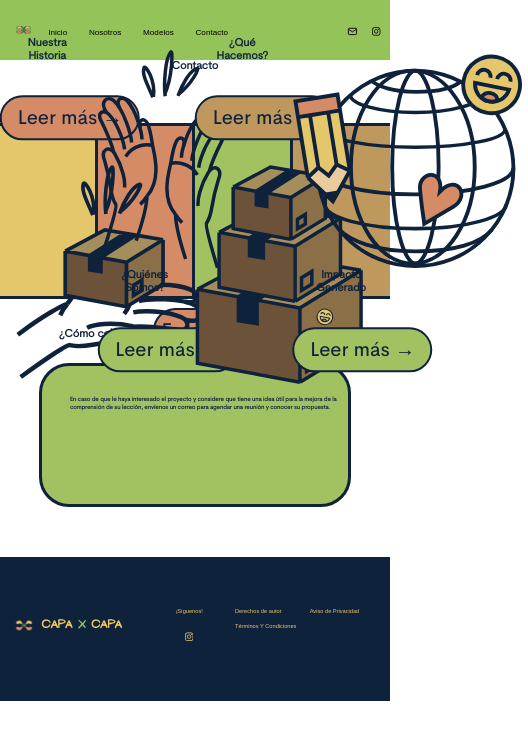
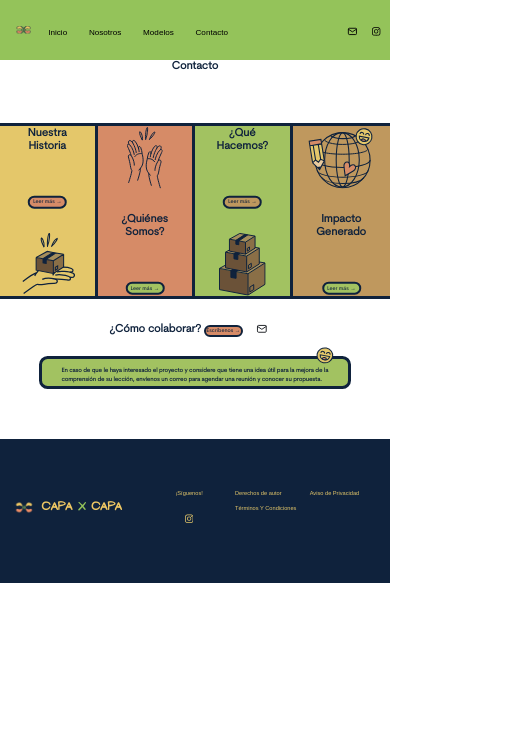
Before and after one commit to reginardzss/CapaXCapa, a React (Create React App) app in the folder capaxcapa-react/: page /contacto in a window 390 px wide. Shown: the top 740 px of the page, 528 px wide, since content can reach past the window. Built offline with nearby package versions, Linux system fonts and the light colour scheme.

Commit message:
Correcciones Previo a Footer
Se arreglan tamaños y aspectos de la responsividad de la página.

```diff
--- a/capaxcapa-react/src/components/MenuFooter.js
+++ b/capaxcapa-react/src/components/MenuFooter.js
@@ -24,7 +24,7 @@ function MenuFooter(){
             </div>
             <div className='div-menu' style={{ backgroundColor: '#D68B67', borderTopStyle: 'solid', borderRightStyle: 'solid', borderBottomStyle: 'solid', borderWidth: '3px', borderColor: '#0F223C' }}>
                 <div className="menu-items">
-                    <img className="menu-icon" src={QuienesSomosIcon}/> <br/>
+                    <img className="menu-icon" src={QuienesSomosIcon}/> <br/> <br/>
                     <h1> ¿Quiénes <br /> Somos? </h1> <br/>
                     <Link to={"/quienes-somos"}> <Button color={'#A2C261'}> Leer más → </Button> </Link>
                 </div>
@@ -38,7 +38,7 @@ function MenuFooter(){
             </div>
             <div className="div-menu" style={{ backgroundColor: '#BF985E', borderTopStyle: 'solid', borderBottomStyle: 'solid', borderWidth: '3px', borderColor: '#0F223C' }}>
                 <div className="menu-items">
-                    <img className="menu-icon" src={ImpactoIcon}/> <br/>
+                    <img className="menu-icon" src={ImpactoIcon}/> <br/> <br/>
                     <h1> Impacto <br /> Generado </h1> <br/>
                     <Link to={"/impacto"}> <Button color={'#A2C261'}> Leer más → </Button> </Link>
                 </div>
@@ -51,7 +51,7 @@ function MenuFooter(){
             </div>
 
             <div className="menu-mensaje">
-                <img src={CaritaFeliz} style={{position: 'relative', left: '70vw', bottom: '7vh', height: '5vw', width: '5vw'}} />
+                <img src={CaritaFeliz} style={{position: 'relative', left: '70vw', bottom: '3.5vw', height: '5vw', width: '5vw'}} />
                 <p className="mensaje"> En caso de que le haya interesado el proyecto y considere que tiene una idea útil para la mejora de la comprensión de su lección, envíenos un correo para agendar una reunión y conocer su propuesta. </p>
             </div>
         </div>
--- a/capaxcapa-react/src/components/stylesCompartidas/MenuFooter.css
+++ b/capaxcapa-react/src/components/stylesCompartidas/MenuFooter.css
@@ -22,18 +22,18 @@ h1, p {
 }
 
 .btn-menu {
-    width: 140px;
-    height: 45px;
+    width: 10vw;
+    height: 3.2vw;
     border: 2px solid #0F223C;
-    border-radius: 23px;
+    border-radius: 1.7vw;
     margin: 0px;
     padding: 0px 0px 0px 0px;
 
     display:inline-block;
     font-family: "Cerebri-Sans-Book", sans-serif;
-    font-size: 20px;
+    font-size: 1.4vw;
     text-align: center;
-    line-height: 22px;
+    line-height: 1.6vw;
     color: #0F223C;
 
     cursor: pointer;
@@ -43,20 +43,20 @@ h1, p {
 
 .menu-mensaje{
     width: 80vw;
-    height: 17vh;
+    height: 8.3vw;
     margin: auto;
     display: flex;
     background-color: #A2C261;
     border: 3px solid #0F223C;
-    border-radius: 30px;
+    border-radius: 2.2vw;
 }
 
 .mensaje{
     font-size: 1.5vw;
     text-align: left;
-    padding: 3.5vh 0.5vh 3.5vh 1vh;
+    padding: 2vw 0vw 2vw 0vw;
 }
 
 .menu-icon {
-    height: 220px;
+    height: 16vw;
 }
```
